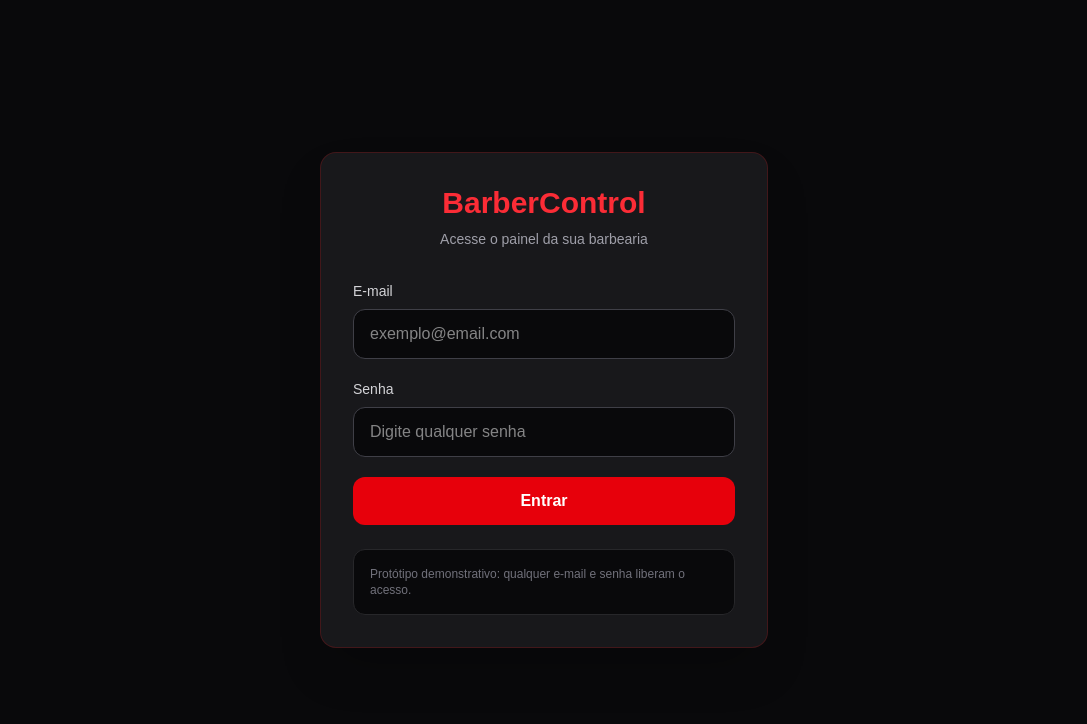
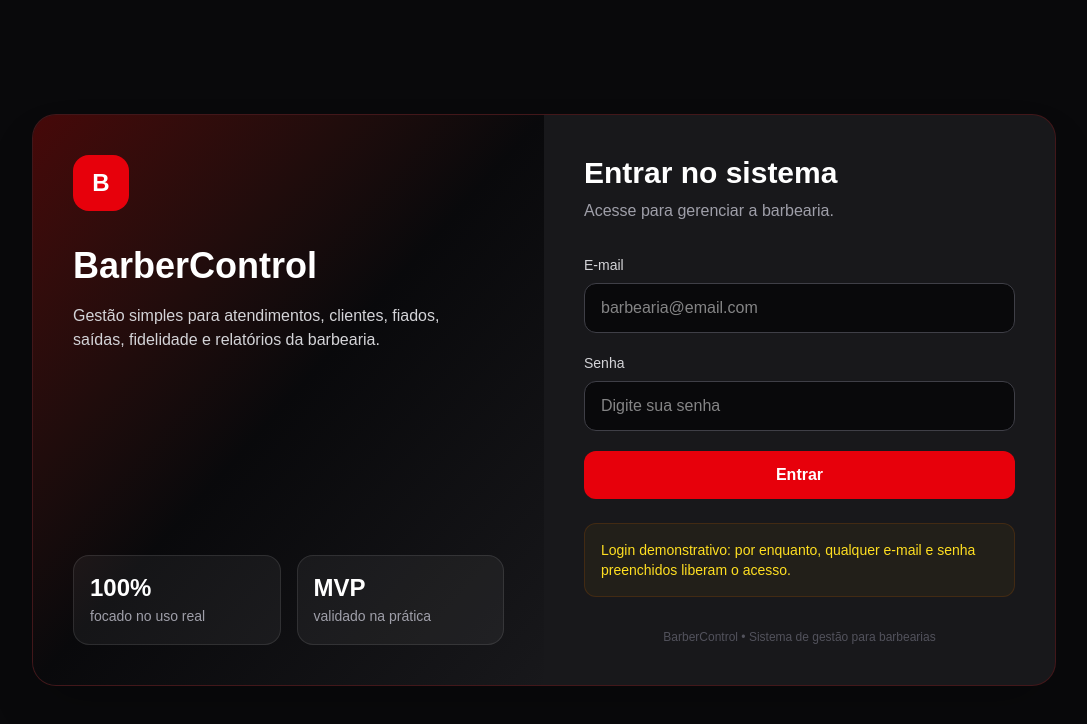
Before and after one commit to KainaFerreira/BarberControl-Finance, a React (Vite) app: page / in a window 1280 px wide. Shown: the top 724 px of the page, without its empty margins (96-1183 px from the left). Built offline with nearby package versions, Linux system fonts and the light colour scheme.

Commit message:
adicionamos a tela de plano e melhoramos a tela de login

```diff
--- a/src/App.jsx
+++ b/src/App.jsx
@@ -10,6 +10,7 @@ import Login from './pages/Login'
 import Expenses from './pages/Expenses'
 import Finance from './pages/Finance'
 import Analytics from './pages/Analytics'
+import Plan from './pages/Plan'
 
 import { useLocalStorage } from './hooks/useLocalStorage'
 import {
@@ -219,6 +220,8 @@ function App() {
               saidas={saidas}
             />
           )}
+
+          {telaAtual === 'plano' && <Plan />}
         </main>
       </div>
     </div>
--- a/src/components/layout/Sidebar.jsx
+++ b/src/components/layout/Sidebar.jsx
@@ -37,6 +37,7 @@ function Sidebar({ telaAtual, setTelaAtual, setLogado }) {
         <BotaoMenu nome="Saídas" tela="saidas" />
         <BotaoMenu nome="Financeiro" tela="financeiro" />
         <BotaoMenu nome="Analytics" tela="analytics" />
+        <BotaoMenu nome="Plano" tela="plano" />
       </nav>
       <button
         onClick={() => setLogado(false)}
--- a/src/pages/Login.jsx
+++ b/src/pages/Login.jsx
@@ -3,30 +3,85 @@ import { useState } from 'react'
 function Login({ setLogado }) {
   const [email, setEmail] = useState('')
   const [senha, setSenha] = useState('')
+  const [erro, setErro] = useState('')
 
-  function entrar() {
-    if (!email.trim() || !senha.trim()) {
-      alert('Informe e-mail e senha para entrar.')
+  function entrar(e) {
+    e.preventDefault()
+
+    if (!email.trim()) {
+      setErro('Informe o e-mail para acessar.')
       return
     }
 
+    if (!senha.trim()) {
+      setErro('Informe a senha para acessar.')
+      return
+    }
+
+    setErro('')
     setLogado(true)
   }
 
   return (
     <div className="flex min-h-screen items-center justify-center bg-zinc-950 px-4 text-white">
-      <div className="w-full max-w-md rounded-2xl border border-red-900/40 bg-zinc-900 p-8 shadow-2xl">
-        <div className="mb-8 text-center">
-          <h1 className="text-3xl font-bold text-red-500">
+      <div className="grid w-full max-w-5xl grid-cols-1 overflow-hidden rounded-3xl border border-red-900/40 bg-zinc-900 shadow-2xl md:grid-cols-2">
+        <section className="hidden bg-gradient-to-br from-red-950 via-zinc-950 to-zinc-900 p-10 md:flex md:flex-col md:justify-between">
+          <div>
+            <div className="mb-8 flex h-14 w-14 items-center justify-center rounded-2xl bg-red-600 text-2xl font-black">
+              B
+            </div>
+
+            <h1 className="text-4xl font-bold leading-tight">
               BarberControl
             </h1>
 
-          <p className="mt-2 text-sm text-zinc-400">
-            Acesse o painel da sua barbearia
+            <p className="mt-4 max-w-sm text-zinc-300">
+              Gestão simples para atendimentos, clientes, fiados, saídas,
+              fidelidade e relatórios da barbearia.
             </p>
           </div>
 
-        <form className="space-y-5">
+          <div className="grid grid-cols-2 gap-4">
+            <div className="rounded-2xl border border-white/10 bg-white/5 p-4">
+              <strong className="block text-2xl">100%</strong>
+              <span className="text-sm text-zinc-400">focado no uso real</span>
+            </div>
+
+            <div className="rounded-2xl border border-white/10 bg-white/5 p-4">
+              <strong className="block text-2xl">MVP</strong>
+              <span className="text-sm text-zinc-400">validado na prática</span>
+            </div>
+          </div>
+        </section>
+
+        <section className="p-8 md:p-10">
+          <div className="mb-8 md:hidden">
+            <div className="mb-4 flex h-12 w-12 items-center justify-center rounded-2xl bg-red-600 text-xl font-black">
+              B
+            </div>
+
+            <h1 className="text-3xl font-bold">BarberControl</h1>
+
+            <p className="mt-2 text-zinc-400">
+              Acesse o painel da barbearia.
+            </p>
+          </div>
+
+          <div className="hidden md:block">
+            <h2 className="text-3xl font-bold">Entrar no sistema</h2>
+
+            <p className="mt-2 text-zinc-400">
+              Acesse para gerenciar a barbearia.
+            </p>
+          </div>
+
+          <form onSubmit={entrar} className="mt-8 space-y-5">
+            {erro && (
+              <div className="rounded-xl border border-red-700 bg-red-950/40 px-4 py-3 text-sm text-red-300">
+                {erro}
+              </div>
+            )}
+
             <div>
               <label className="mb-2 block text-sm text-zinc-300">
                 E-mail
@@ -36,8 +91,8 @@ function Login({ setLogado }) {
                 type="email"
                 value={email}
                 onChange={(e) => setEmail(e.target.value)}
-              placeholder="exemplo@email.com"
-              className="w-full rounded-xl border border-zinc-700 bg-zinc-950 px-4 py-3 text-white outline-none focus:border-red-600"
+                placeholder="barbearia@email.com"
+                className="w-full rounded-xl border border-zinc-700 bg-zinc-950 px-4 py-3 text-white outline-none transition focus:border-red-600"
               />
             </div>
 
@@ -50,25 +105,30 @@ function Login({ setLogado }) {
                 type="password"
                 value={senha}
                 onChange={(e) => setSenha(e.target.value)}
-              placeholder="Digite qualquer senha"
-              className="w-full rounded-xl border border-zinc-700 bg-zinc-950 px-4 py-3 text-white outline-none focus:border-red-600"
+                placeholder="Digite sua senha"
+                className="w-full rounded-xl border border-zinc-700 bg-zinc-950 px-4 py-3 text-white outline-none transition focus:border-red-600"
               />
             </div>
 
             <button
-            type="button"
-            onClick={entrar}
+              type="submit"
               className="w-full rounded-xl bg-red-600 px-5 py-3 font-semibold text-white transition hover:bg-red-700"
             >
               Entrar
             </button>
           </form>
 
-        <div className="mt-6 rounded-xl border border-zinc-800 bg-zinc-950 p-4">
-          <p className="text-xs text-zinc-500">
-            Protótipo demonstrativo: qualquer e-mail e senha liberam o acesso.
+          <div className="mt-6 rounded-xl border border-yellow-900/40 bg-yellow-500/5 p-4">
+            <p className="text-sm text-yellow-300">
+              Login demonstrativo: por enquanto, qualquer e-mail e senha
+              preenchidos liberam o acesso.
             </p>
           </div>
+
+          <p className="mt-8 text-center text-xs text-zinc-600">
+            BarberControl • Sistema de gestão para barbearias
+          </p>
+        </section>
       </div>
     </div>
   )
--- /dev/null
+++ b/src/pages/Plan.jsx
@@ -0,0 +1,138 @@
+function Plan() {
+  const plano = {
+    nome: 'BarberControl MVP',
+    status: 'Ativo',
+    valor: 30,
+    formaPagamento: 'Pix / Manual',
+    vencimento: '10 de cada mês',
+    recursos: [
+      'Controle de atendimentos',
+      'Histórico mensal',
+      'Cadastro de clientes',
+      'Controle de fidelidade',
+      'Controle de fiados',
+      'Controle de saídas',
+      'Financeiro mensal',
+      'Analytics com rankings',
+    ],
+  }
+
+  function formatCurrency(value) {
+    return Number(value).toLocaleString('pt-BR', {
+      style: 'currency',
+      currency: 'BRL',
+    })
+  }
+
+  return (
+    <>
+      <header className="mb-8">
+        <h2 className="text-3xl font-bold">Plano</h2>
+        <p className="mt-1 text-zinc-400">
+          Informações do plano atual da barbearia.
+        </p>
+      </header>
+
+      <section className="grid grid-cols-1 gap-6 xl:grid-cols-3">
+        <div className="rounded-2xl border border-red-900/40 bg-zinc-900 p-6 xl:col-span-2">
+          <div className="mb-6 flex flex-col justify-between gap-4 md:flex-row md:items-start">
+            <div>
+              <p className="text-sm font-semibold uppercase tracking-wide text-red-400">
+                Plano atual
+              </p>
+
+              <h3 className="mt-2 text-3xl font-bold">{plano.nome}</h3>
+
+              <p className="mt-2 text-zinc-400">
+                Plano inicial para gestão simples da barbearia.
+              </p>
+            </div>
+
+            <span className="w-fit rounded-full bg-emerald-500/10 px-4 py-2 text-sm font-semibold text-emerald-400">
+              {plano.status}
+            </span>
+          </div>
+
+          <div className="grid grid-cols-1 gap-4 md:grid-cols-3">
+            <div className="rounded-xl border border-zinc-800 bg-zinc-950 p-5">
+              <p className="text-sm text-zinc-500">Valor mensal</p>
+              <strong className="mt-2 block text-xl">
+                {formatCurrency(plano.valor)}
+              </strong>
+            </div>
+
+            <div className="rounded-xl border border-zinc-800 bg-zinc-950 p-5">
+              <p className="text-sm text-zinc-500">Pagamento</p>
+              <strong className="mt-2 block text-xl">
+                {plano.formaPagamento}
+              </strong>
+            </div>
+
+            <div className="rounded-xl border border-zinc-800 bg-zinc-950 p-5">
+              <p className="text-sm text-zinc-500">Vencimento</p>
+              <strong className="mt-2 block text-xl">
+                {plano.vencimento}
+              </strong>
+            </div>
+          </div>
+
+          <div className="mt-6 rounded-xl border border-yellow-900/40 bg-yellow-500/5 p-5">
+            <h4 className="font-semibold text-yellow-400">
+              Pagamento manual
+            </h4>
+
+            <p className="mt-2 text-sm leading-relaxed text-zinc-400">
+              Nesta versão MVP, o pagamento do plano é controlado manualmente.
+              Futuramente, o sistema poderá receber integração com Pix,
+              Mercado Pago ou outro gateway de pagamento.
+            </p>
+          </div>
+        </div>
+
+        <div className="rounded-2xl border border-zinc-800 bg-zinc-900 p-6">
+          <h3 className="mb-5 text-xl font-semibold">Recursos inclusos</h3>
+
+          <div className="space-y-3">
+            {plano.recursos.map((recurso) => (
+              <div
+                key={recurso}
+                className="flex items-center gap-3 rounded-xl border border-zinc-800 bg-zinc-950 px-4 py-3"
+              >
+                <span className="flex h-6 w-6 items-center justify-center rounded-full bg-emerald-500/10 text-sm text-emerald-400">
+                  ✓
+                </span>
+
+                <p className="text-sm text-zinc-300">{recurso}</p>
+              </div>
+            ))}
+          </div>
+        </div>
+      </section>
+
+      <section className="mt-6 rounded-2xl border border-zinc-800 bg-zinc-900 p-6">
+        <h3 className="text-xl font-semibold">Observações do plano</h3>
+
+        <div className="mt-4 grid grid-cols-1 gap-4 md:grid-cols-2">
+          <div className="rounded-xl border border-zinc-800 bg-zinc-950 p-5">
+            <p className="text-sm text-zinc-500">Tipo de versão</p>
+            <strong className="mt-2 block">MVP funcional</strong>
+            <p className="mt-2 text-sm text-zinc-500">
+              Versão inicial para validar uso real dentro da barbearia.
+            </p>
+          </div>
+
+          <div className="rounded-xl border border-zinc-800 bg-zinc-950 p-5">
+            <p className="text-sm text-zinc-500">Banco de dados</p>
+            <strong className="mt-2 block">LocalStorage</strong>
+            <p className="mt-2 text-sm text-zinc-500">
+              Os dados ficam salvos no navegador usado. Banco online pode ser
+              implementado na próxima fase.
+            </p>
+          </div>
+        </div>
+      </section>
+    </>
+  )
+}
+
+export default Plan
```
Lines whose indentation alone changed are shown as unchanged.
